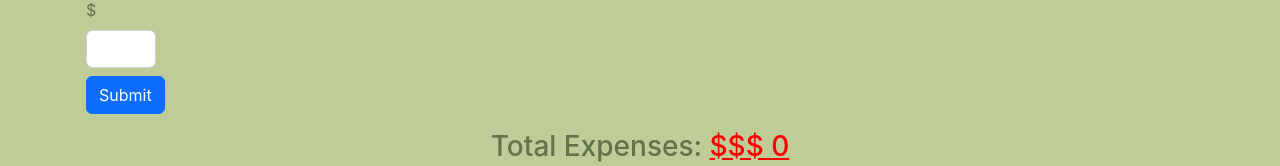
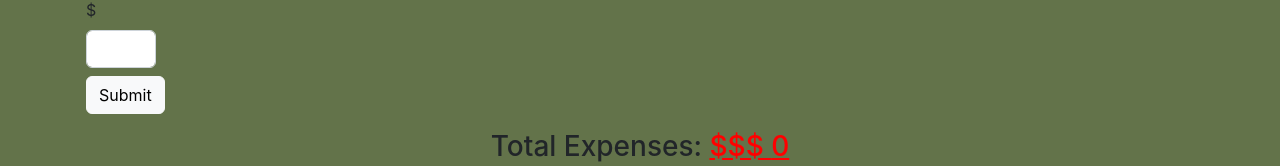
Before and after one commit to rbsavary/wealth-wizard, a React (Create React App) app in the folder wealth_wizard_frontend/: page / in a window 1280 px wide. Shown: the part 643-809 px from the top of the page. Built offline with nearby package versions, Linux system fonts and the light colour scheme; no server answers.

Commit message:
Minor changes

```diff
--- a/wealth_wizard_frontend/src/App.css
+++ b/wealth_wizard_frontend/src/App.css
@@ -1,6 +1,5 @@
 body {
-  background-color: #BFCC98;
-  color:#63734A;
+  background-color: #63734A;
 }
 #totalExpenses {
   color: red;
--- a/wealth_wizard_frontend/src/components/Add.js
+++ b/wealth_wizard_frontend/src/components/Add.js
@@ -50,7 +50,7 @@ const Add = (props) => {
                 </div>
                 <div className="mt-2">
                   <input
-                    className="btn btn-primary"
+                    className="btn btn-light"
                     type="submit"
                     value="Submit" />
                 </div>
```
Also changed, not shown: 2 other files (tests, documents, lock files or other folders).
